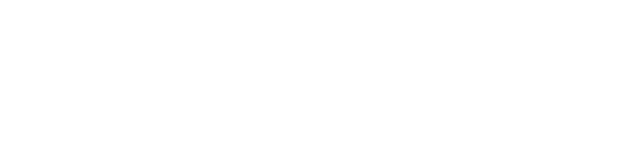
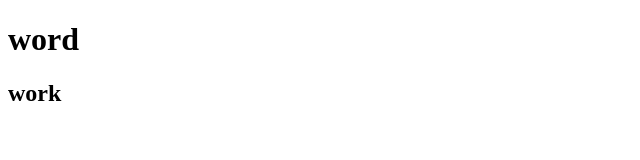
Before and after one commit to mreyy/git-test3, a plain HTML site: page index.html in a window 1280 px wide. Shown: the whole page, without its empty margins (0-640 px from the left). Drawn offline with Linux system fonts and the light colour scheme.

Commit message:
Version 5

```diff
--- a/app.js
+++ b/app.js
@@ -1,2 +1,2 @@
 console.log("work");
-console.log("new")
+console.log("new2")
--- a/index.html
+++ b/index.html
@@ -7,6 +7,9 @@
     <title>App</title>
 </head>
 <body>
+    <h1>word</h1>
+    <h2>work
 
+    </h2>
 </body>
 </html>
```
